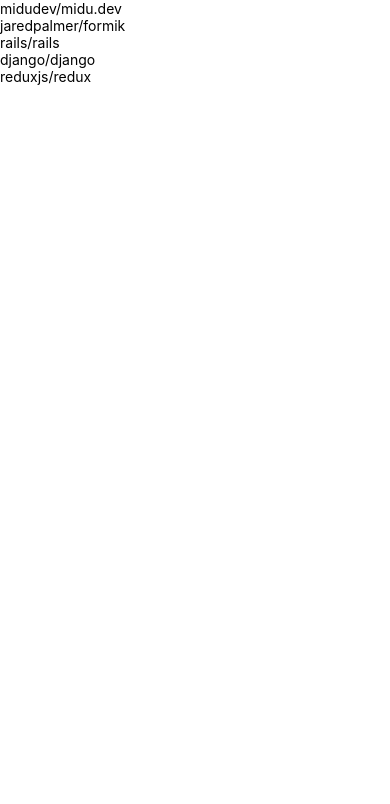
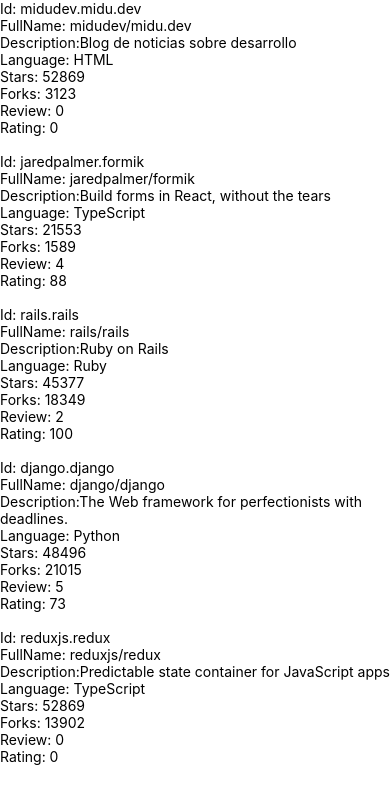
Before and after one commit to robertcach/rating-app, a React Native app: screen / in a window 390 px wide. Shown: the top 804 px of the page. Built offline with nearby package versions, Linux system fonts and the light colour scheme.

Commit message:
feat: render data properly with FlatList component

```diff
--- a/src/components/RepositoryList/RepositoryList.jsx
+++ b/src/components/RepositoryList/RepositoryList.jsx
@@ -1,15 +1,24 @@
-import { View, Text } from 'react-native';
+import { View, Text, FlatList } from 'react-native';
 import repositories from '../../data/repositories';
 
 const RepositoryList = () => {
   return (
-    <View>
-      {repositories.map((repo) => (
+    <FlatList
+      data={repositories}
+      ItemSeparatorComponent={() => <Text> </Text>}
+      renderItem={({ item: repo }) => (
         <View key={repo.id}>
-          <Text>{repo.fullName}</Text>
+          <Text>Id: {repo.id}</Text>
+          <Text>FullName: {repo.fullName}</Text>
+          <Text>Description:{repo.description}</Text>
+          <Text>Language: {repo.language}</Text>
+          <Text>Stars: {repo.stargazersCount}</Text>
+          <Text>Forks: {repo.forksCount}</Text>
+          <Text>Review: {repo.reviewCount}</Text>
+          <Text>Rating: {repo.ratingAverage}</Text>
         </View>
-      ))}
-    </View>
+      )}
+    ></FlatList>
   );
 };
 
```
